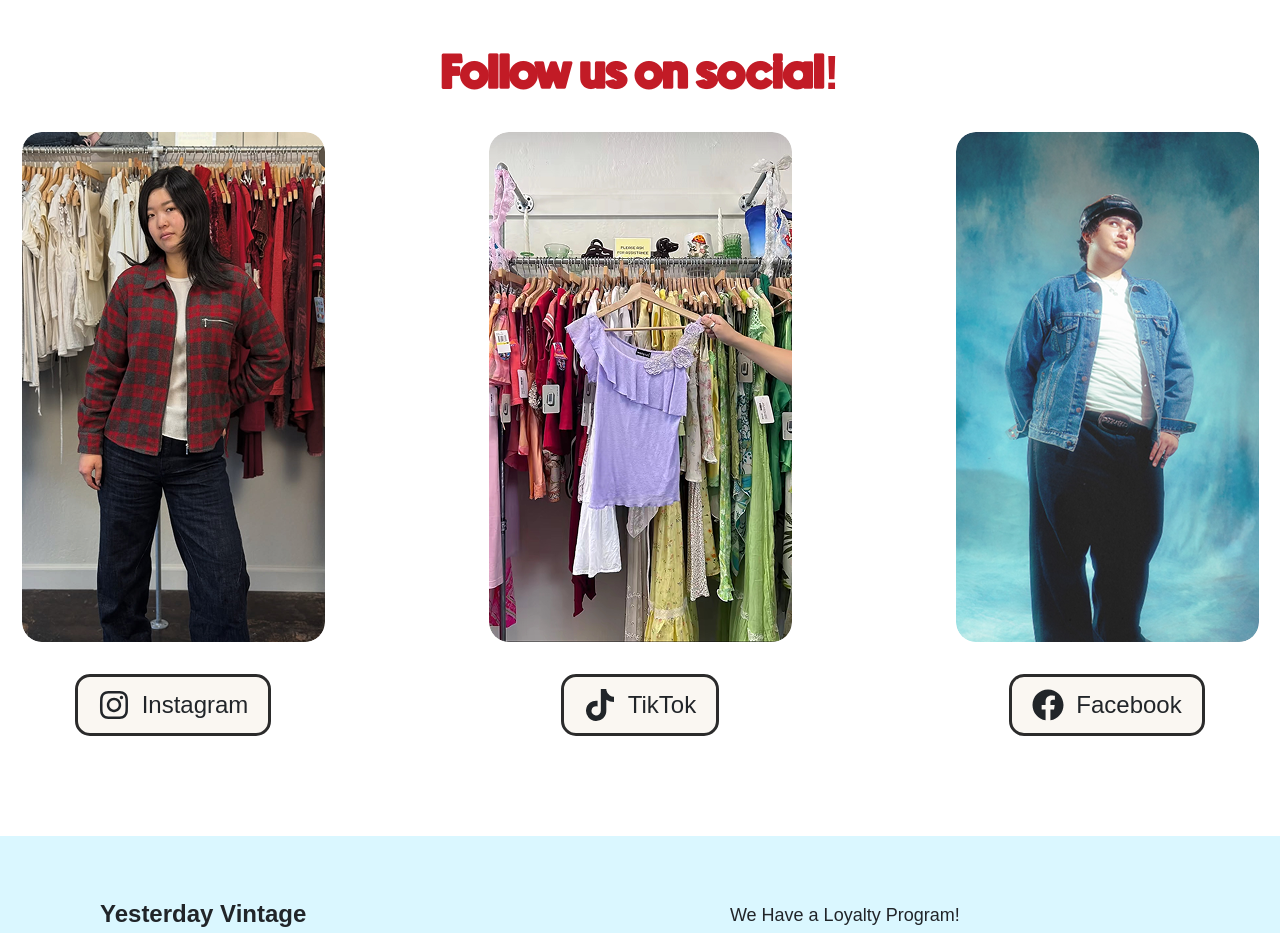
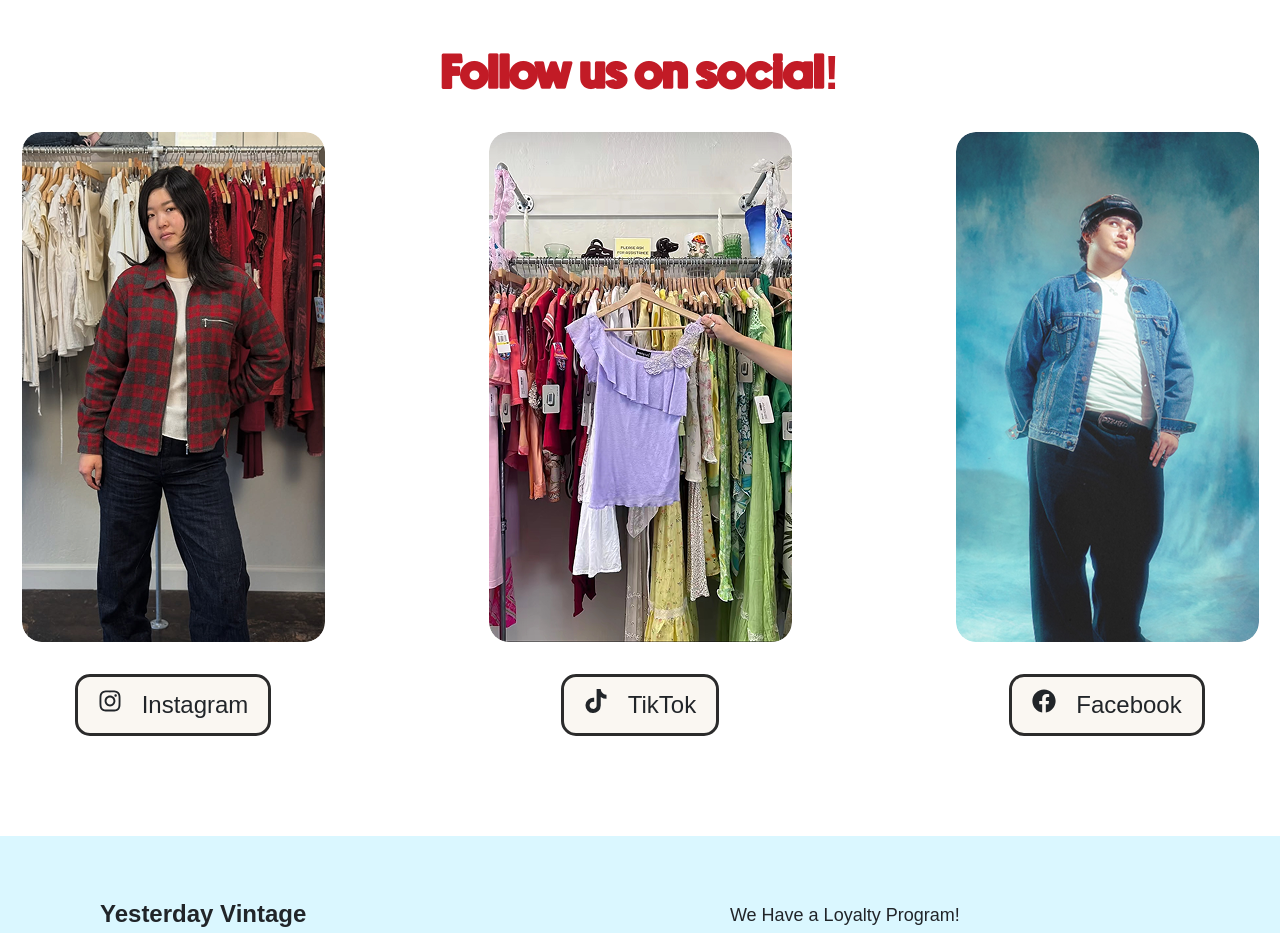
Before and after one commit to include-davis/yesterday-vintage, a Next.js app: page / in a window 1280 px wide. Shown: the part 2120-3053 px from the top of the page. Built offline with nearby package versions, Linux system fonts and the light colour scheme; no server answers; a web font is replaced by a local one.

Commit message:
feat: add fetch social media images for cms

```diff
--- a/app/(pages)/(home)/page.jsx
+++ b/app/(pages)/(home)/page.jsx
@@ -1,39 +1,96 @@
 "use client";
 
-import { useState } from "react";
+import { useState, useEffect } from "react";
 import { FaFacebook, FaInstagram, FaTiktok } from "react-icons/fa";
 import styles from "./home.module.scss";
+
+const socialFallbackData = [
+  {
+    id: "instagram",
+    imageUrl: "/images/instagram.png",
+    imageAlt: "Instagram",
+    platform: "Instagram",
+    href: "https://www.instagram.com/yesterdaydavis/",
+  },
+  {
+    id: "tiktok",
+    imageUrl: "/images/tiktok.png",
+    imageAlt: "TikTok",
+    platform: "TikTok",
+    href: "https://www.tiktok.com/@yesterdaydavis",
+  },
+  {
+    id: "facebook",
+    imageUrl: "/images/facebook.png",
+    imageAlt: "Facebook",
+    platform: "Facebook",
+    href: "https://www.facebook.com/p/Yesterday-Davis-61555736068926",
+  },
+];
+
+const iconMap = {
+  Instagram: <FaInstagram aria-hidden="true" />,
+  TikTok: <FaTiktok aria-hidden="true" />,
+  Facebook: <FaFacebook aria-hidden="true" />,
+};
 
 export default function Home() {
   const reviews = [
     {
       text: "The Yesterday Davis team is honest, friendly, and passionate for their shop and the larger Davis community. I can count on Yesterday Davis for a great time of mingling and browsing vintage clothing pieces ranging from staples to unique conversation starters. A shop curation perfect for all types of self expression through clothes!",
-      author: "Luis M."
+      author: "Luis M.",
     },
     {
-      text: "Yesterday has been my favorite stop downtown since they opened. Somehow they just know how to curate a fun, and trendy vintage selection while holding steadfast to the classics. In doing so, they’ve inspired many Davisites, myself included, to embrace and love sustainable fashion. Cheers!",
-      author: "Ezrah V."
+      text: "Yesterday has been my favorite stop downtown since they opened. Somehow they just know how to curate a fun, and trendy vintage selection while holding steadfast to the classics. In doing so, they've inspired many Davisites, myself included, to embrace and love sustainable fashion. Cheers!",
+      author: "Ezrah V.",
     },
     {
       text: "As a shop regular, there is no place like Yesterday in the Davis area. From the relaxed atmosphere, to the excellent service and top tier curation, Yesterday Vintage is truly a staple for clothing enthusiasts and newcomers alike.",
-      author: "Roland G."
+      author: "Roland G.",
     },
     {
       text: "To me, this store is a space for self-expression. Each piece is unique, and together they allow me to curate a style that feels personal and authentic.",
-      author: "Diana P."
+      author: "Diana P.",
     },
     {
       text: "Excellently curated vintage store run by a group of delightful people! I love to see their involvement in the community and I'm always looking forward to their next drop!",
-      author: "Victoria M."
+      author: "Victoria M.",
     },
     {
-      text:  "I love it when people ask where I got my outfit from and I get to say, “I got it at Yesterday.",
-      author: "Juliana D."
-    }
+      text: "I love it when people ask where I got my outfit from and I get to say, 'I got it at Yesterday.'",
+      author: "Juliana D.",
+    },
   ];
 
   const [reviewIndex, setReviewIndex] = useState(0);
+  const [socialImages, setSocialImages] = useState(socialFallbackData);
   const currentReview = reviews[reviewIndex];
+
+  useEffect(() => {
+    async function fetchSocialImages() {
+      try {
+        const res = await fetch(
+          `${process.env.NEXT_PUBLIC_CMS_BASE_URL}/api/content/social-images?_published=true`,
+        );
+        const data = await res.json();
+        if (!data.ok || !data.body || data.body.length === 0) {
+          throw new Error(data.error);
+        }
+        const parsed = data.body.map((item) => ({
+          id: item._id,
+          imageUrl: item.image[0].src,
+          imageAlt: item.image_alt_text,
+          platform: item.platform,
+          href: item.href,
+        }));
+        setSocialImages(parsed);
+      } catch (e) {
+        console.error(`Failed to fetch social-images: ${e.message}`);
+        // fallback data is already set as default state, so nothing to do here
+      }
+    }
+    fetchSocialImages();
+  }, []);
 
   const goToPreviousReview = () => {
     setReviewIndex((prev) => (prev === 0 ? reviews.length - 1 : prev - 1));
@@ -45,7 +102,6 @@ export default function Home() {
 
   return (
     <main className={styles.page}>
-
       <section className={styles["banner-container"]}>
         <div className={styles["banner-desktop"]}>
           <div className={`${styles["banner-item"]} ${styles.left}`}>
@@ -59,18 +115,23 @@ export default function Home() {
           </div>
         </div>
 
-
         <div className={styles["banner-mobile"]}>
           <img src="/images/mobile_banner.svg" alt="Mobile banner" />
         </div>
       </section>
 
       <section className={styles["welcome"]}>
-
         <div className={styles["welcome-content"]}>
           <h1 className={styles.title}>Welcome!</h1>
-          <p className ={styles["welcome-text"]}> We are a locally owned and operated vintage clothing and accessories store located in Davis, California. We carry clothing in sizes XS-3X for all genders, spanning from the 60s to the early 2000s. Come stop by and say hi!</p>
-          <a href="/about" className={styles["learn-more-button"]}>Learn More</a>
+          <p className={styles["welcome-text"]}>
+            We are a locally owned and operated vintage clothing and accessories
+            store located in Davis, California. We carry clothing in sizes XS-3X
+            for all genders, spanning from the 60s to the early 2000s. Come stop
+            by and say hi!
+          </p>
+          <a href="/about" className={styles["learn-more-button"]}>
+            Learn More
+          </a>
         </div>
 
         <div className={styles["welcome-image"]}>
@@ -87,14 +148,19 @@ export default function Home() {
               <img src="/images/welcome_topright.png" alt="Welcome top right" />
             </div>
             <div className={styles["welcome-image-mobile-item"]}>
-              <img src="/images/welcome_bottomleft.png" alt="Welcome bottom left" />
+              <img
+                src="/images/welcome_bottomleft.png"
+                alt="Welcome bottom left"
+              />
             </div>
             <div className={styles["welcome-image-mobile-item"]}>
-              <img src="/images/welcome_bottomright.png" alt="Welcome bottom right" />
+              <img
+                src="/images/welcome_bottomright.png"
+                alt="Welcome bottom right"
+              />
             </div>
           </div>
         </div>
-
       </section>
 
       <section className={styles["events-container"]}>
@@ -121,13 +187,19 @@ export default function Home() {
             <li>___</li>
             <li>In-Store Events</li>
           </ul>
-          <a href="/events" className={styles["events-btn"]}>Events</a>
+          <a href="/events" className={styles["events-btn"]}>
+            Events
+          </a>
         </div>
       </section>
 
       <section>
         <div className={styles["review-container"]}>
-          <h1 className={styles.title}><span className={styles["title-red"]}>Words from Our Community</span></h1>
+          <h1 className={styles.title}>
+            <span className={styles["title-red"]}>
+              Words from Our Community
+            </span>
+          </h1>
 
           <div className={styles["reviews"]}>
             <button
@@ -144,10 +216,7 @@ export default function Home() {
                 {currentReview.author} <br />
                 {currentReview.time}
               </p>
-
-              <p className={styles["text"]}>
-                "{currentReview.text}"
-              </p>
+              <p className={styles["text"]}>"{currentReview.text}"</p>
             </div>
 
             <button
@@ -160,85 +229,56 @@ export default function Home() {
             </button>
           </div>
 
-          <div className={styles["reviews-mobile"]} aria-label="Customer reviews">
+          <div
+            className={styles["reviews-mobile"]}
+            aria-label="Customer reviews"
+          >
             {reviews.map((review, index) => (
-              <article key={`${review.author}-${index}`} className={styles["review-card"]}>
+              <article
+                key={`${review.author}-${index}`}
+                className={styles["review-card"]}
+              >
                 <p className={styles["author"]}>
                   {review.author} <br />
                   {review.time}
                 </p>
-                <p className={styles["text"]}>
-                  "{review.text}"
-                </p>
+                <p className={styles["text"]}>"{review.text}"</p>
               </article>
             ))}
           </div>
-
-
         </div>
       </section>
 
       <section>
         <div className={styles["social-container"]}>
-          <h1 className={styles.title}><span className={styles["title-red"]}>Follow us on social!</span></h1>
+          <h1 className={styles.title}>
+            <span className={styles["title-red"]}>Follow us on social!</span>
+          </h1>
           <div className={styles["social-img-container"]}>
-
-            <div className={styles["social-card"]}>
+            {socialImages.map((social) => (
+              <div key={social.id} className={styles["social-card"]}>
                 <img
                   className={styles["social-image"]}
-                src="/images/instagram.png"
-                alt="Instagram"
+                  src={social.imageUrl}
+                  alt={social.imageAlt}
                 />
                 <a
                   className={styles["social-btn"]}
-                href="https://www.instagram.com/yesterdaydavis/"
+                  href={social.href}
                   target="_blank"
                   rel="noopener noreferrer"
                 >
-                <FaInstagram className={styles["social-icon"]} aria-hidden="true" />
-                <span className={styles["social-label"]}>Instagram</span>
+                  <span className={styles["social-icon"]}>
+                    {iconMap[social.platform]}
+                  </span>
+                  <span className={styles["social-label"]}>
+                    {social.platform}
+                  </span>
                 </a>
               </div>
-
-            <div className={styles["social-card"]}>
-              <img
-                className={styles["social-image"]}
-                src="/images/tiktok.png"
-                alt="TikTok"
-              />
-              <a
-                className={styles["social-btn"]}
-                href="https://www.tiktok.com/@yesterdaydavis"
-                target="_blank"
-                rel="noopener noreferrer"
-              >
-                <FaTiktok className={styles["social-icon"]} aria-hidden="true" />
-                <span className={styles["social-label"]}>TikTok</span>
-              </a>
+            ))}
           </div>
-
-            <div className={styles["social-card"]}>
-              <img
-                className={styles["social-image"]}
-                src="/images/facebook.png"
-                alt="Facebook"
-              />
-              <a
-                className={styles["social-btn"]}
-                href="https://www.facebook.com/p/Yesterday-Davis-61555736068926"
-                target="_blank"
-                rel="noopener noreferrer"
-              >
-                <FaFacebook className={styles["social-icon"]} aria-hidden="true" />
-                <span className={styles["social-label"]}>Facebook</span>
-              </a>
         </div>
-
-          </div>
-
-
-        </div>
-
       </section>
     </main>
   );
```
Also changed, not shown: app/_components/nav-bar/page.jsx (+53 -37 lines), app/api/send-email/revalidate/route.js (added, +8 -0 lines). Lines whose indentation alone changed are shown as unchanged.
